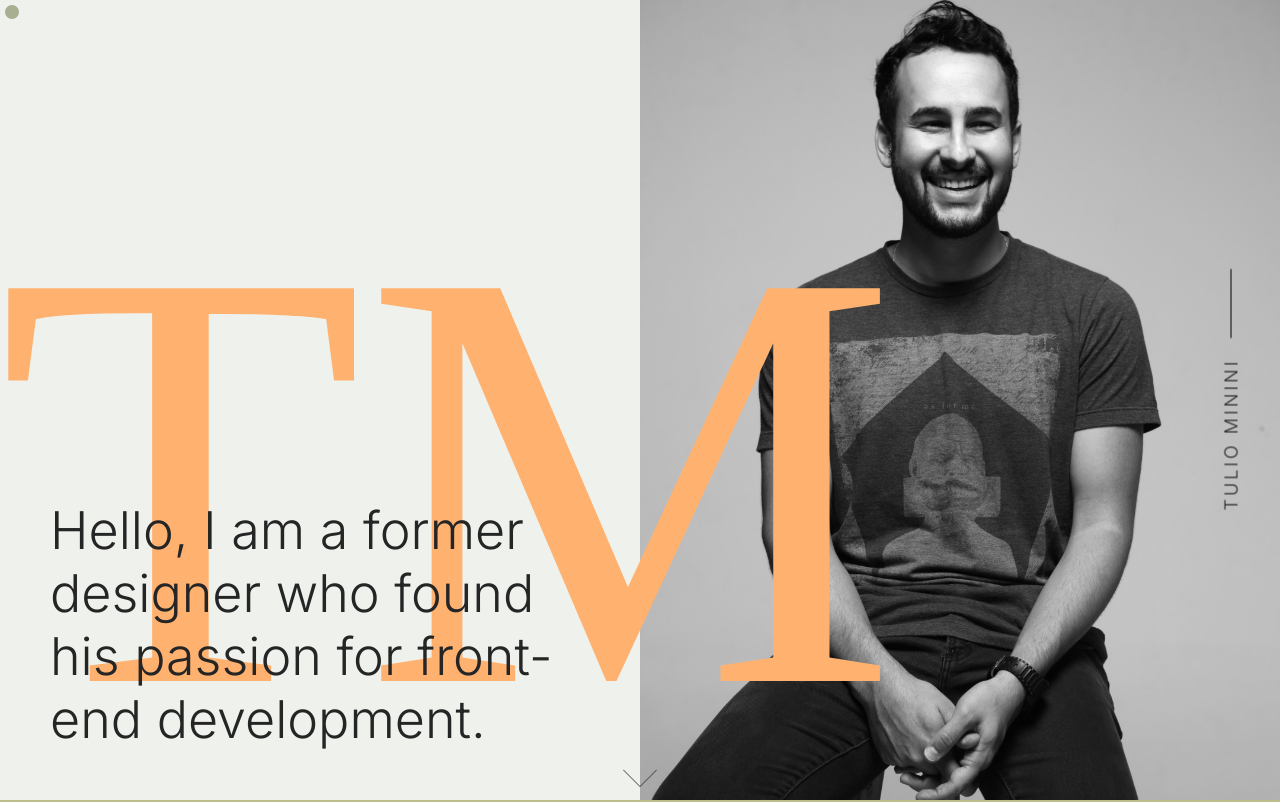
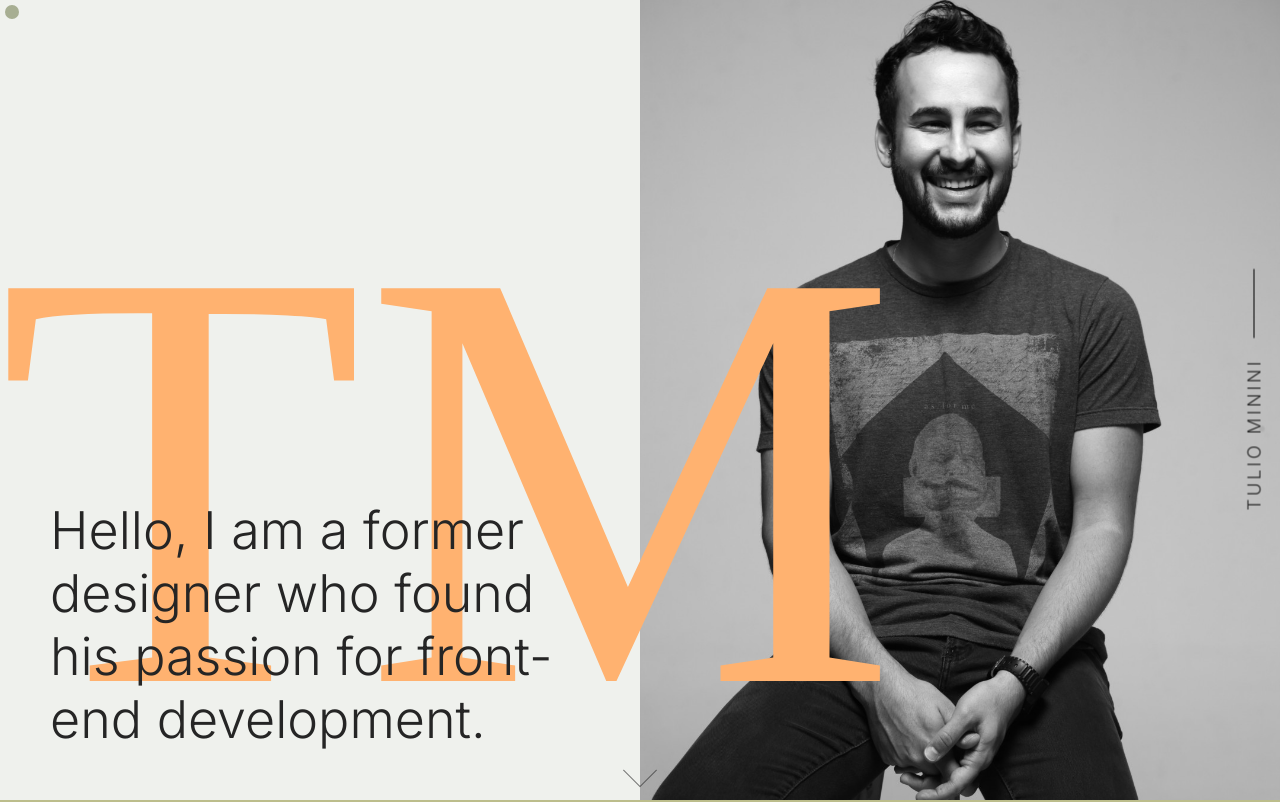
Before and after one commit to t-minini/my-website-v3, a React (Create React App) app: page / in a window 1280 px wide. Shown: the top 802 px of the page. Built offline with nearby package versions, Linux system fonts and the light colour scheme; a web font is replaced by a local one.

Commit message:
position updated

```diff
--- a/src/components/name-vertical/Vertical.module.css
+++ b/src/components/name-vertical/Vertical.module.css
@@ -1,7 +1,7 @@
 .vertical {
   position: fixed;
   bottom: 50%;
-  right: -7.2rem;
+  right: -9.5rem;
   display: flex;
   gap: 2rem;
   transform: rotate(-90deg);
```
